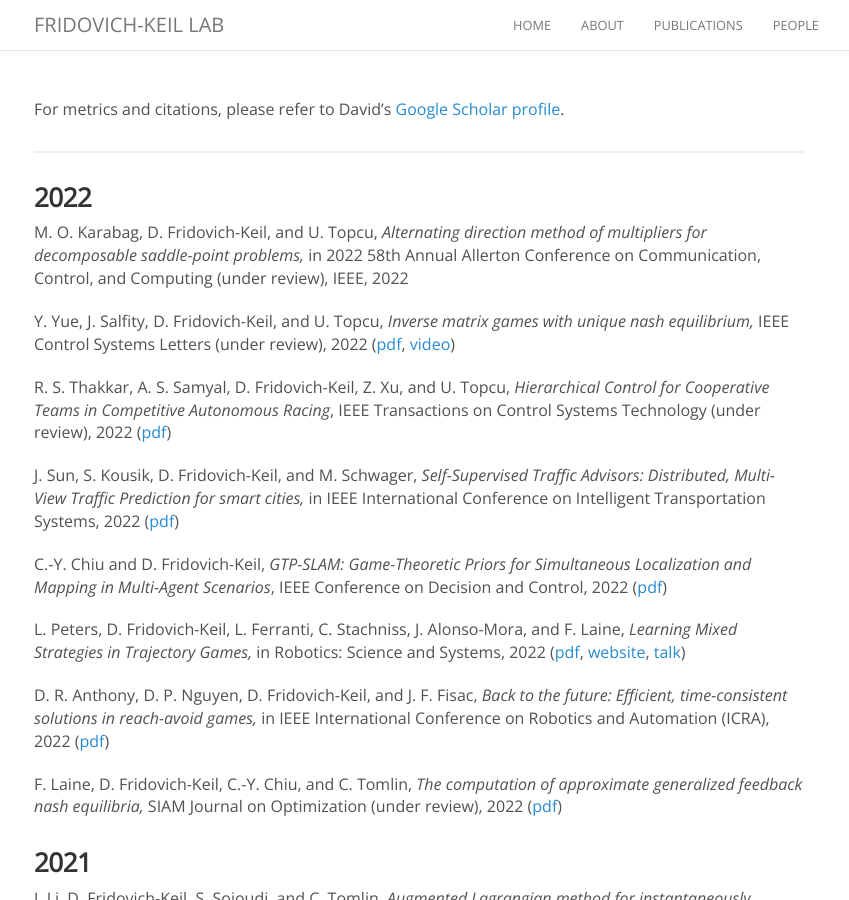
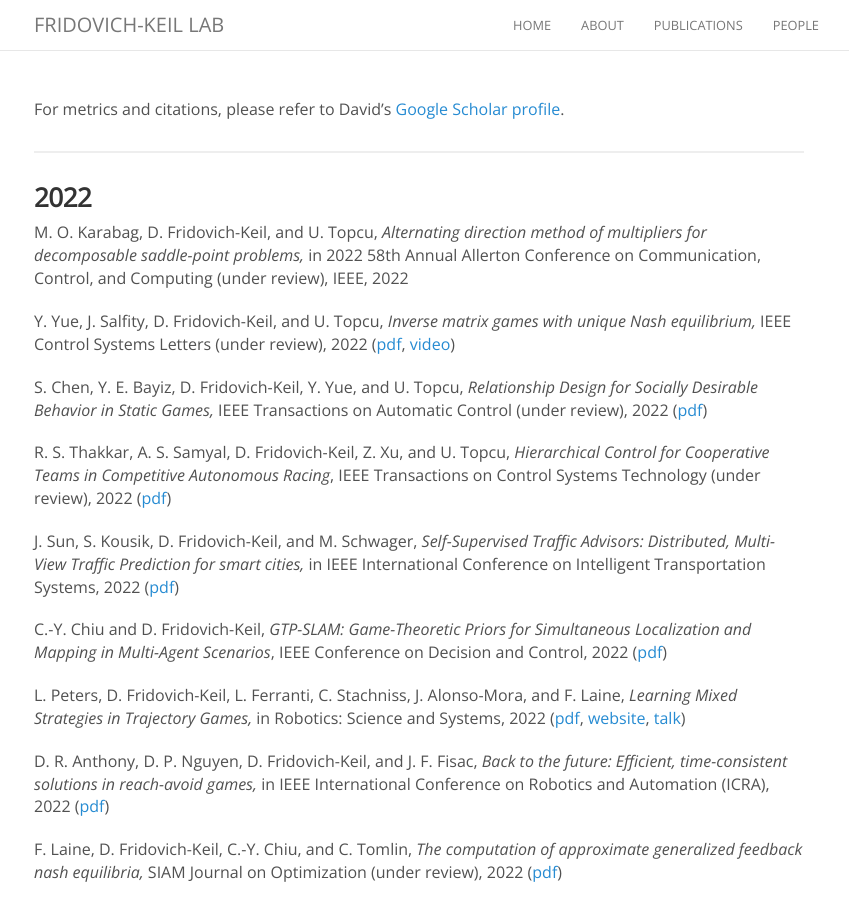
Before and after one commit to KordingLab/KordingLab.github.io, a Jekyll site: the page built from publications.md, in a window 1280 px wide and 900 px high. Shown: the whole window, without its empty margins (221-1070 px from the left). Built offline with Jekyll 4.4.1, drawn with Linux system fonts in a browser that asks for light colours; nearby versions of some CDN libraries; comment, search, counter and statistics services are not loaded.

Commit message:
adding tac submission

```diff
--- a/_data/news.yml
+++ b/_data/news.yml
@@ -1,10 +1,14 @@
 - date: 2022-07-17
   details: >-
-    J. Salfity and D. Fridovich-Keil submitted <a href="https://arxiv.org/abs/2207.08275">Inverse matrix games with unique nash equilibrium</a>. Please find a video of our results <a href="https://www.youtube.com/watch?v=EvtPp_DWqgU">here</a>.
+    J. Salfity and D. Fridovich-Keil submitted <a href="https://arxiv.org/abs/2207.08275">Inverse matrix games with unique Nash equilibrium</a>. Please find a video of our results <a href="https://www.youtube.com/watch?v=EvtPp_DWqgU">here</a>.
 
 - date: 2022-07-11
   details: >-
     D. Fridovich-Keil submitted _Alternating direction method of multipliers for decomposable saddle-point problems_ to Allerton.
+
+- date: 2022-06-30
+  details: >-
+    D. Fridovich-Keil submitted <a href="https://arxiv.org/abs/2207.06392">Relationship Design for Socially Desirable Behavior in Static Games<a/> to Transactions on Automatic Control.
 
 - date: 2022-06-06
   details: >-
--- a/publications.md
+++ b/publications.md
@@ -11,7 +11,9 @@ For metrics and citations, please refer to David's [Google Scholar profile](http
 
 M. O. Karabag, D. Fridovich-Keil, and U. Topcu, _Alternating direction method of multipliers for decomposable saddle-point problems,_ in 2022 58th Annual Allerton Conference on Communication, Control, and Computing (under review), IEEE, 2022
 
-Y. Yue, J. Salfity, D. Fridovich-Keil, and U. Topcu, _Inverse matrix games with unique nash equilibrium,_ IEEE Control Systems Letters (under review), 2022 ([pdf](https://arxiv.org/abs/2207.08275), [video](https://www.youtube.com/watch?v=EvtPp_DWqgU))
+Y. Yue, J. Salfity, D. Fridovich-Keil, and U. Topcu, _Inverse matrix games with unique Nash equilibrium,_ IEEE Control Systems Letters (under review), 2022 ([pdf](https://arxiv.org/abs/2207.08275), [video](https://www.youtube.com/watch?v=EvtPp_DWqgU))
+
+S. Chen, Y. E. Bayiz, D. Fridovich-Keil, Y. Yue, and U. Topcu, _Relationship Design for Socially Desirable Behavior in Static Games,_ IEEE Transactions on Automatic Control (under review), 2022 ([pdf](https://arxiv.org/abs/2207.06392))
 
 R. S. Thakkar, A. S. Samyal, D. Fridovich-Keil, Z. Xu, and U. Topcu, _Hierarchical Control for Cooperative Teams in Competitive Autonomous Racing_, IEEE Transactions on Control Systems Technology (under review), 2022 ([pdf](https://arxiv.org/abs/2204.13070))
 
```
Also changed, not shown: 1 other file.
